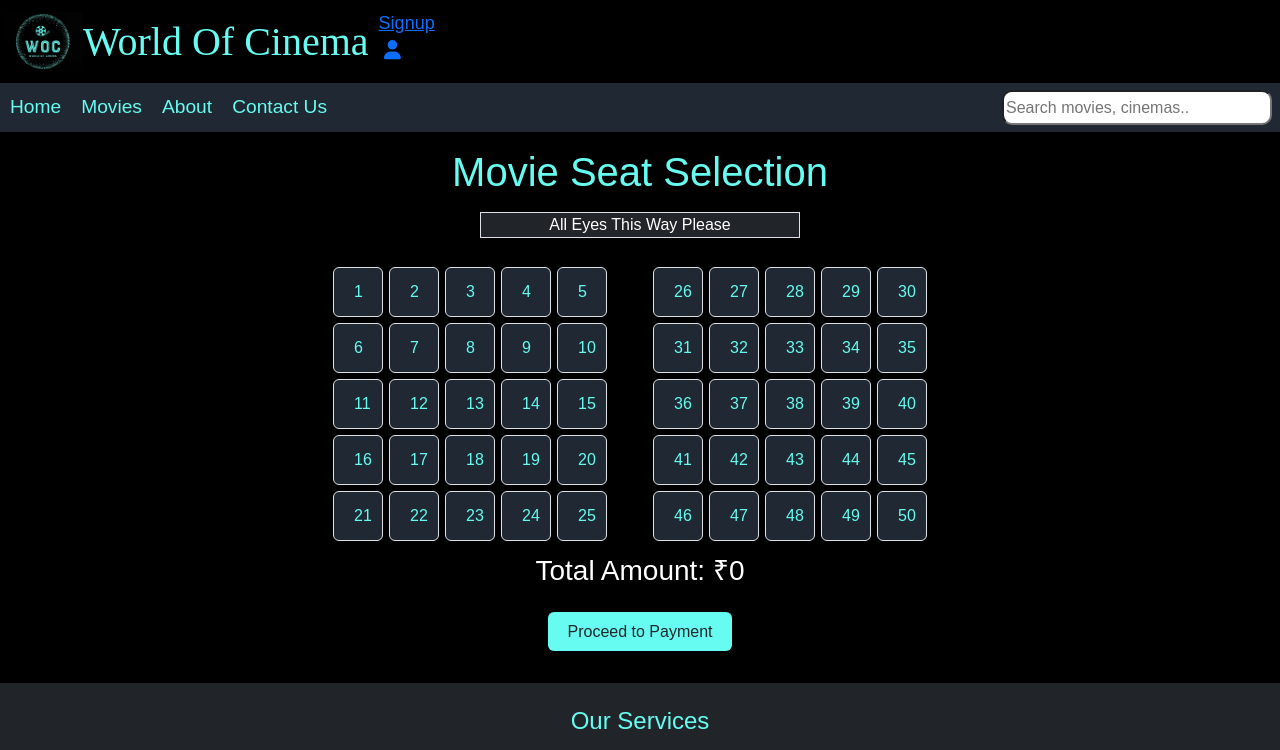
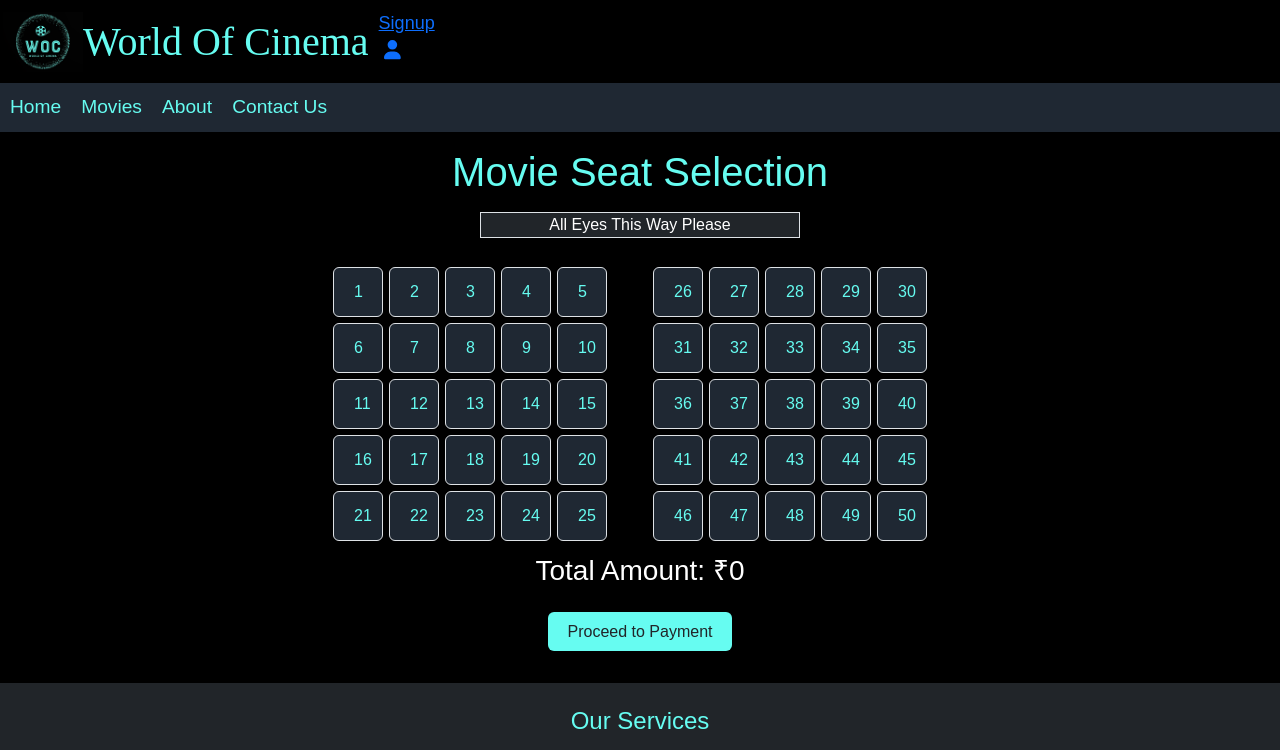
Before and after one commit to RujutaK03/MERN_Project, a React (Create React App) app: page /Seat in a window 1280 px wide. Shown: the top 750 px of the page. Built offline with nearby package versions, Linux system fonts and the light colour scheme; no server answers.

Commit message:
Update header.js

```diff
--- a/src/components/header.js
+++ b/src/components/header.js
@@ -72,7 +72,7 @@ const Header = () => {
 
         <a href='/about' className="links">About</a>
         <a href='/contact' className="links">Contact Us</a>
-        <input className="search" type="text" placeholder="Search movies, cinemas.." />
+        {isLoggedIn && <Link to="/" className="links">Profile</Link>}
       </div>
     </div>
   );
```
